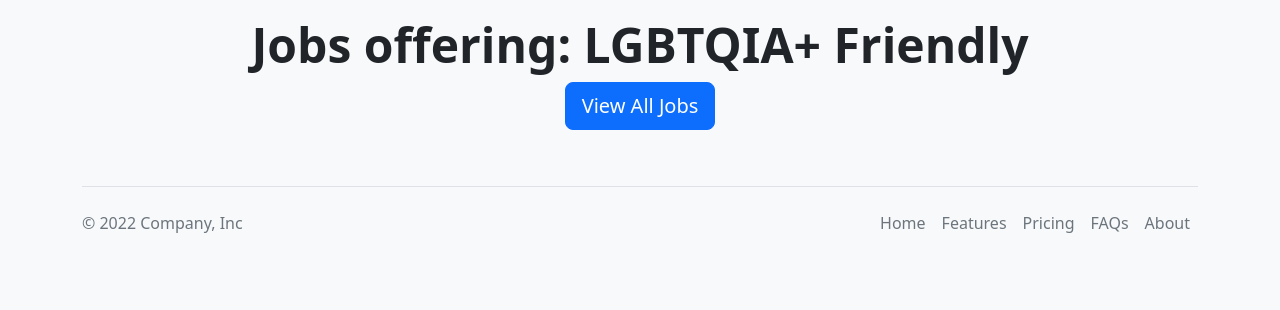
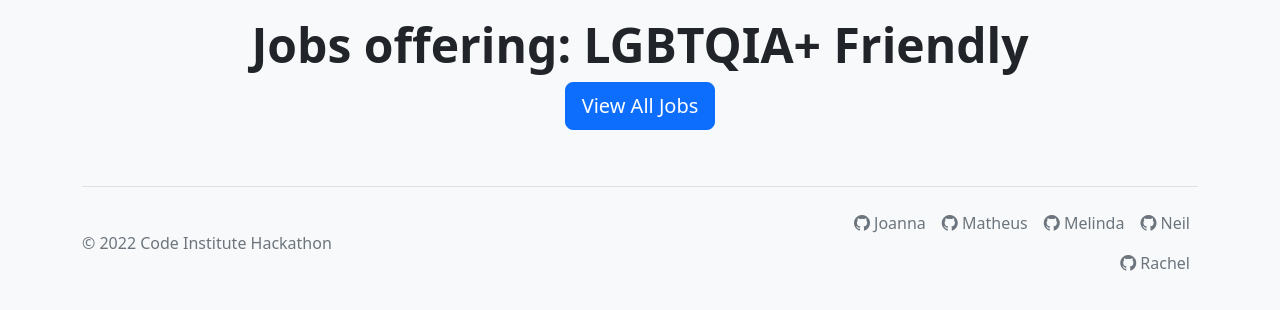
Before and after one commit to asiask97/team1-sept-2022, a Flask app: page /badgeview/1 in a window 1280 px wide. Shown: the part 82-392 px from the top of the page. Run offline with Flask 2, Linux system fonts and the light colour scheme; data that the repository does not hold is empty; some libraries are stand-ins or nearby versions.

Commit message:
Add links to footer

```diff
--- a/templates/base.html
+++ b/templates/base.html
@@ -17,6 +17,7 @@
       integrity="sha384-gH2yIJqKdNHPEq0n4Mqa/HGKIhSkIHeL5AyhkYV8i59U5AR6csBvApHHNl/vI1Bx"
       crossorigin="anonymous"
     />
+    <link rel="stylesheet" href="https://cdn.jsdelivr.net/npm/bootstrap-icons@1.9.1/font/bootstrap-icons.css">
 
     <!-- Classic css -->
     <link rel="stylesheet" href="../static/css/style.css" />
--- a/templates/footer.html
+++ b/templates/footer.html
@@ -2,7 +2,7 @@
   <footer
     class="d-flex flex-wrap justify-content-between align-items-center py-3 my-4 border-top"
   >
-    <p class="col-md-4 mb-0 text-muted">&copy; 2022 Company, Inc</p>
+    <p class="col-md-4 mb-0 text-muted">&copy; 2022 Code Institute Hackathon</p>
 
     <a
       href="/"
@@ -15,20 +15,22 @@
 
     <ul class="nav col-md-4 justify-content-end">
       <li class="nav-item">
-        <a href="#" class="nav-link px-2 text-muted">Home</a>
+        <a href="https://github.com/asiask97" class="nav-link px-2 text-muted" target=”_blank”><i class="bi bi-github"></i> Joanna</a>
+      </li>
+
+      <li class="nav-item">
+        <a href="https://github.com/cafalchio" class="nav-link px-2 text-muted" target=”_blank”><i class="bi bi-github" ></i> Matheus</a>
       </li>
       <li class="nav-item">
-        <a href="#" class="nav-link px-2 text-muted">Features</a>
+        <a href="https://github.com/MelindaZhang2020" class="nav-link px-2 text-muted" target=”_blank”><i class="bi bi-github" ></i> Melinda</a>
       </li>
       <li class="nav-item">
-        <a href="#" class="nav-link px-2 text-muted">Pricing</a>
+        <a href="https://github.com/neil314159" class="nav-link px-2 text-muted" target=”_blank”><i class="bi bi-github" ></i> Neil</a>
       </li>
       <li class="nav-item">
-        <a href="#" class="nav-link px-2 text-muted">FAQs</a>
+        <a href="https://github.com/rachel-o-donnell?" class="nav-link px-2 text-muted" target=”_blank”><i class="bi bi-github" ></i> Rachel</a>
       </li>
-      <li class="nav-item">
-        <a href="#" class="nav-link px-2 text-muted">About</a>
-      </li>
+
     </ul>
   </footer>
 </div>
```
